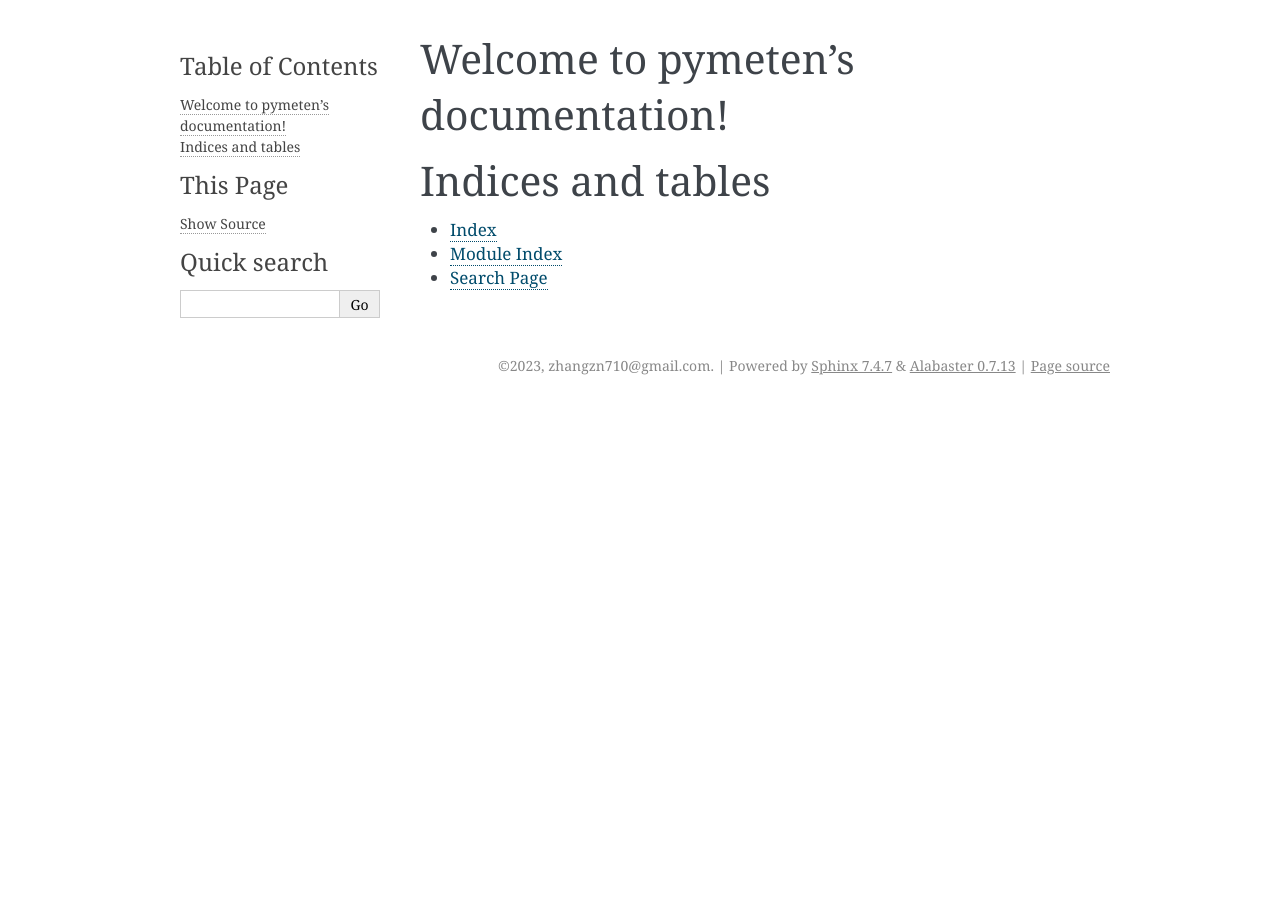
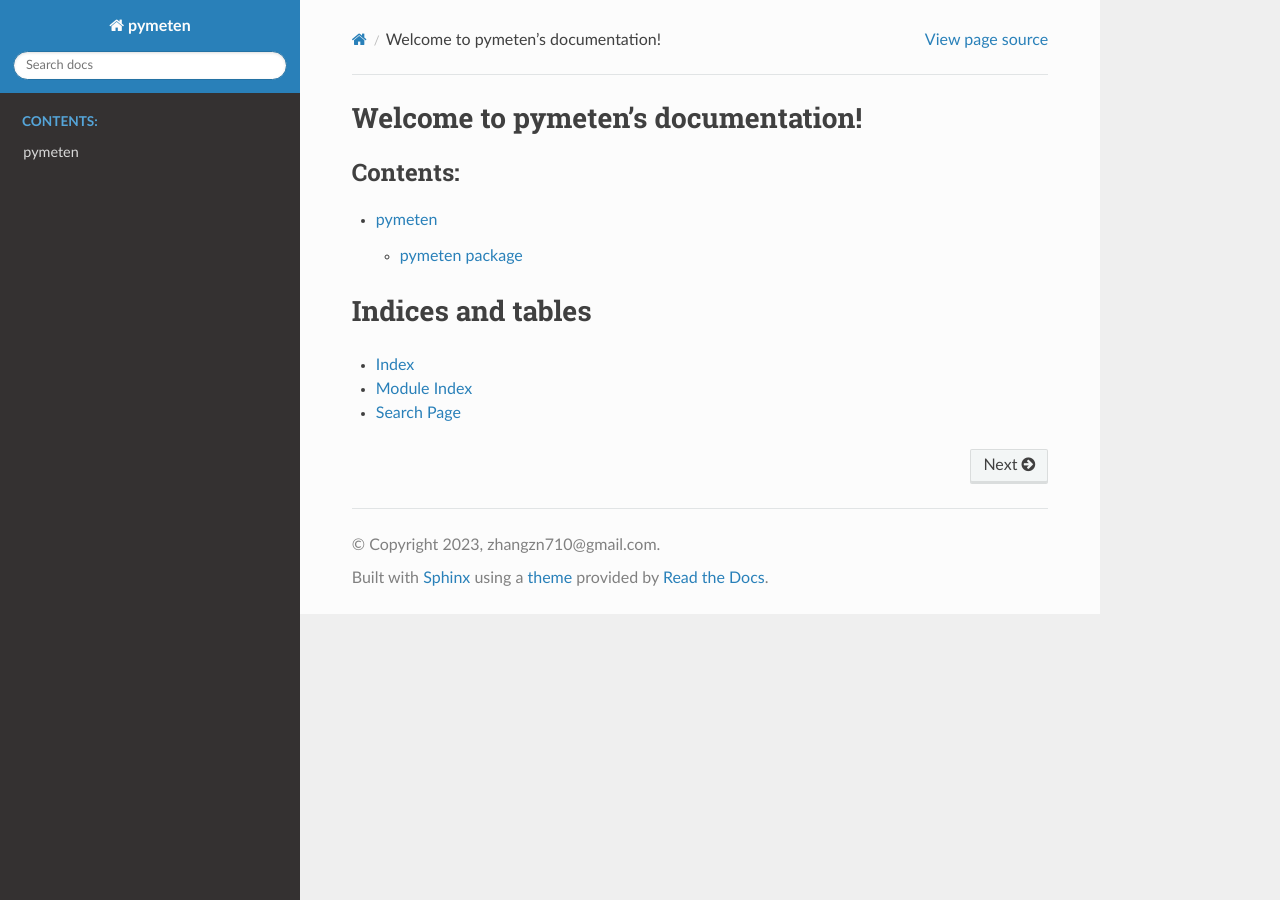
Before and after one commit to OpenASI/pymeten, a Sphinx documentation site: the page built from docs/index.rst, in a window 1280 px wide. Built offline with Sphinx 7.4.7 and the Read the Docs theme 2.0.0, drawn with Linux system fonts in a browser that asks for light colours.

Commit message:
fix sphinx problem

```diff
--- a/develop.py
+++ b/develop.py
@@ -5,3 +5,7 @@
 # pip install --index-url https://test.pypi.org/simple pymeten
 
 # https://circleci.com/blog/deploying-documentation-to-github-pages-with-continuous-integration/
+# Sphinx:
+# . https://towardsdatascience.com/documenting-python-code-with-sphinx-554e1d6c4f6d
+# . https://eikonomega.medium.com/getting-started-with-sphinx-autodoc-part-1-2cebbbca5365
+# .   sphinx-apidoc -o docs pymeten/
--- a/docs/conf.py
+++ b/docs/conf.py
@@ -2,6 +2,10 @@
 #
 # For the full list of built-in configuration values, see the documentation:
 # https://www.sphinx-doc.org/en/master/usage/configuration.html
+
+import os
+import sys
+sys.path.insert(0, os.path.abspath('..'))
 
 # -- Project information -----------------------------------------------------
 # https://www.sphinx-doc.org/en/master/usage/configuration.html#project-information
@@ -14,7 +18,11 @@ release = '0.0.3'
 # -- General configuration ---------------------------------------------------
 # https://www.sphinx-doc.org/en/master/usage/configuration.html#general-configuration
 
-extensions = []
+extensions = [
+    'sphinx.ext.autodoc',
+    'sphinx.ext.viewcode',
+    'sphinx.ext.napoleon',
+]
 
 templates_path = ['_templates']
 exclude_patterns = ['_build', 'Thumbs.db', '.DS_Store']
@@ -24,5 +32,7 @@ exclude_patterns = ['_build', 'Thumbs.db', '.DS_Store']
 # -- Options for HTML output -------------------------------------------------
 # https://www.sphinx-doc.org/en/master/usage/configuration.html#options-for-html-output
 
-html_theme = 'alabaster'
+#html_theme = 'alabaster'
+html_theme = 'sphinx_rtd_theme'
+
 html_static_path = ['_static']
--- a/docs/index.rst
+++ b/docs/index.rst
@@ -10,6 +10,8 @@ Welcome to pymeten's documentation!
    :maxdepth: 2
    :caption: Contents:
 
+   modules
+
 
 
 Indices and tables
--- /dev/null
+++ b/docs/modules.rst
@@ -0,0 +1,7 @@
+pymeten
+=======
+
+.. toctree::
+   :maxdepth: 4
+
+   pymeten
--- /dev/null
+++ b/docs/pymeten.rst
@@ -0,0 +1,21 @@
+pymeten package
+===============
+
+Submodules
+----------
+
+pymeten.itutils module
+----------------------
+
+.. automodule:: pymeten.itutils
+   :members:
+   :undoc-members:
+   :show-inheritance:
+
+Module contents
+---------------
+
+.. automodule:: pymeten
+   :members:
+   :undoc-members:
+   :show-inheritance:
--- a/setup.py
+++ b/setup.py
@@ -7,8 +7,9 @@ LONG_DESCRIPTION = 'Measure the different aspects of your tensor program efficie
 requirements = []
 devRequirements = [
     'numpy==1.25.1',
-    'sphinx'
-    'pytest'
+    'sphinx',
+    'sphinx_rtd_theme',
+    'pytest',
 ]
 
 setup(
```
Also changed, not shown: 2 other files.
